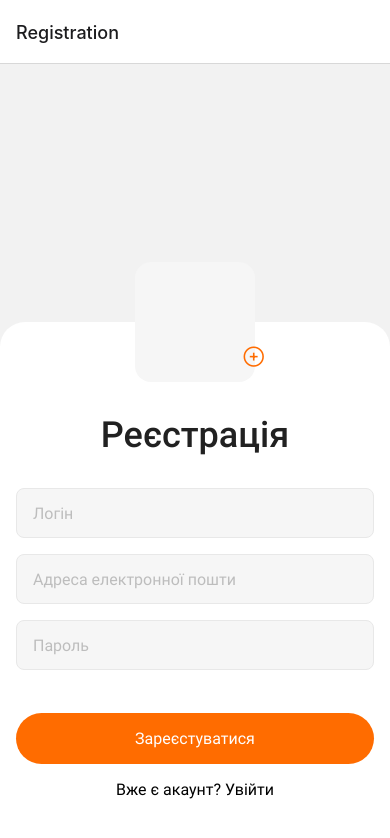
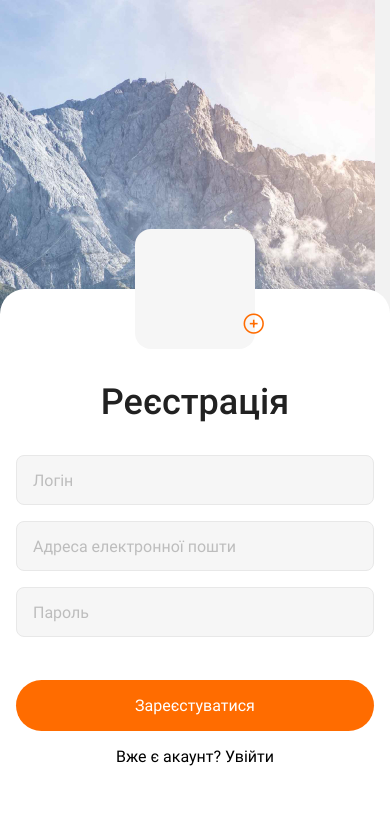
Before and after one commit to Andriy-Lik/goit-react-native, a React Native app: screen /Registration in a window 390 px wide. Shown: the top 838 px of the page. Built offline with nearby package versions, Linux system fonts and the light colour scheme.

Commit message:
add background to RegistratuionScreen

```diff
--- a/App.js
+++ b/App.js
@@ -27,9 +27,9 @@ const App = () => {
     return (
       <NavigationContainer>
         <MainStack.Navigator initialRouteName="RegistrationScreen">
-          <MainStack.Screen name="Registration" component={RegistrationScreen} />
-          <MainStack.Screen name="Login" component={LoginScreen} />
-          <MainStack.Screen name="Home" component={Home} />
+          <MainStack.Screen name="Registration" component={RegistrationScreen} options={{ headerShown: false }} />
+          <MainStack.Screen name="Login" component={LoginScreen} options={{ headerShown: false }} />
+          <MainStack.Screen name="Home" component={Home} options={{ headerShown: false }} />
         </MainStack.Navigator>
         {/* <View style={styles.container}> */}
           {/* <Image source={PhotoBG} style={styles.image} /> */}
--- a/package.json
+++ b/package.json
@@ -23,7 +23,7 @@
     "react-dom": "18.2.0",
     "react-native": "0.71.8",
     "react-native-gesture-handler": "~2.9.0",
-    "react-native-reanimated": "^2.14.4",
+    "react-native-reanimated": "~2.14.4",
     "react-native-safe-area-context": "4.5.0",
     "react-native-screens": "~3.20.0",
     "react-native-vector-icons": "^10.0.0",
--- a/src/Screens/CreatePostsScreen.js
+++ b/src/Screens/CreatePostsScreen.js
@@ -1,15 +1,20 @@
-import React, { useState } from "react";
+import React from "react";
+import { StyleSheet, View, Text } from "react-native";
 
 const CreatePostScreen = () => {
-
+  return (
+    <View style={styles.container}>
+      <Text>CreatePostScreen</Text>
+    </View>
+  );
 };
 
 const styles = StyleSheet.create({
-    container: {
-      flex: 1,
-      alignItems: "center",
-      justifyContent: "center",
-    },
+  container: {
+    flex: 1,
+    alignItems: "center",
+    justifyContent: "center",
+  },
 });
 
 export default CreatePostScreen;
--- a/src/Screens/Home.js
+++ b/src/Screens/Home.js
@@ -1,23 +1,21 @@
-import React, { useState } from "react";
-import { View, Text } from "react-native";
-import { Feather } from '@expo/vector-icons';
-import { psStyles } from '../styles/homeScreenStyles';
+import React from "react";
+import { createBottomTabNavigator } from "@react-navigation/bottom-tabs";
+import PostsScreen from "./PostsScreen";
+import CreatePostsScreen from './CreatePostsScreen';
+import ProfileScreen from './ProfileScreen';
+
+
+const Tabs = createBottomTabNavigator();
 
 const Home = () => {
     return (
-        <View style={psStyles.container}>
-            <View style={psStyles.header}>
-                <Text style={psStyles.title}>Публікації</Text>
-                <Feather style={psStyles.iconLogOut} name="log-out" size={24}  />
-            </View>
-            <View style={psStyles.body}></View>
-
-            <View style={psStyles.tabBar}>
-                <Feather style={psStyles.iconTabBar} name="grid" size={24} />
-                <Feather style={psStyles.iconTabBar} name="user" size={24} />
-            </View>
-
-        </View>
+        <Tabs.Navigator
+            screenOptions={({ route }) => ({})}
+        >
+            <Tabs.Screen name="Публікації" component={PostsScreen} options={{ headerShown: false }} />
+            <Tabs.Screen name="Створити публікацію" component={CreatePostsScreen} options={{ headerShown: false }} />
+            <Tabs.Screen name="Профіль" component={ProfileScreen} options={{ headerShown: false, }} />
+        </Tabs.Navigator>
     );
 };
 
--- a/src/Screens/LoginScreen.js
+++ b/src/Screens/LoginScreen.js
@@ -5,7 +5,7 @@ import {
     KeyboardAvoidingView, Alert, Platform, Keyboard
 } from "react-native";
 import { useNavigation } from '@react-navigation/native';
-import { screenStyles } from '../styles/screenStyles';
+import { screenStyles } from '../styles/regLogStyles';
 import { buttonStyles } from '../styles/buttonStyles';
 
 const LoginScreen = () => {
@@ -14,12 +14,12 @@ const LoginScreen = () => {
     const [email, setEmail] = useState('');
     const [password, setPassword] = useState('');
 
-    const onLogin = () => {
-        console.log(email, password);
-        Alert.alert("Credentials", `${email} + ${password}`);
-        setEmail('');
-        setPassword('');
-    };
+    // const onLogin = () => {
+    //     console.log(email, password);
+    //     Alert.alert("Credentials", `${email} + ${password}`);
+    //     setEmail('');
+    //     setPassword('');
+    // };
 
     const handleEmail = text => {
         setEmail(text);
@@ -50,7 +50,7 @@ const LoginScreen = () => {
                     />
                 </KeyboardAvoidingView>
 
-                <TouchableOpacity style={buttonStyles.button} onPress={onLogin}>
+                <TouchableOpacity style={buttonStyles.button} onPress={() => navigation.navigate("Home")}>
                     <Text style={screenStyles.buttonText}>Увійти</Text>
                 </TouchableOpacity>
 
--- /dev/null
+++ b/src/Screens/PostsScreen.js
@@ -0,0 +1,24 @@
+import React from "react";
+import { View, Text } from "react-native";
+import { Feather } from '@expo/vector-icons';
+import { psStyles } from '../styles/postsScreenStyles';
+
+const PostScreen = () => {
+    return (
+        <View style={psStyles.container}>
+            <View style={psStyles.header}>
+                <Text style={psStyles.title}>Публікації</Text>
+                <Feather style={psStyles.iconLogOut} name="log-out" size={24}  />
+            </View>
+            <View style={psStyles.body}></View>
+
+            <View style={psStyles.tabBar}>
+                <Feather style={psStyles.iconTabBar} name="grid" size={24} />
+                <Feather style={psStyles.iconTabBar} name="user" size={24} />
+            </View>
+
+        </View>
+    );
+};
+
+export default PostScreen;
--- a/src/Screens/ProfileScreen.js
+++ b/src/Screens/ProfileScreen.js
@@ -1,4 +1,5 @@
-import React, { useState } from "react";
+import React from "react";
+import { StyleSheet, View, Text } from "react-native";
 
 const ProfileScreen = () => {
     return (
--- a/src/Screens/RegistrationScreen.js
+++ b/src/Screens/RegistrationScreen.js
@@ -1,12 +1,13 @@
 import React, { useState } from "react";
 import {
-    View, TextInput, Text, TouchableOpacity, TouchableWithoutFeedback,
+    View, TextInput, Text, TouchableOpacity, TouchableWithoutFeedback, ImageBackground,
     Keyboard, KeyboardAvoidingView, Platform, Alert,
 } from "react-native";
 import { useNavigation } from '@react-navigation/native';
 import { Ionicons } from '@expo/vector-icons';
-import { screenStyles } from '../styles/screenStyles';
+import { regLogStyles } from '../styles/regLogStyles';
 import { buttonStyles } from '../styles/buttonStyles';
+import PhotoBG from '../images/PhotoBG.jpg';
 
 
 const RegistrationScreen = () => {
@@ -16,13 +17,13 @@ const RegistrationScreen = () => {
     const [email, setEmail] = useState('');
     const [password, setPassword] = useState('');
 
-    const onLogin = () => {
-        console.log(login, email, password);
-        Alert.alert("Credentials", `${login} + ${email} + ${password}`);
-        setLogin('');
-        setEmail('');
-        setPassword('');
-    };
+    // const onLogin = () => {
+    //     console.log(login, email, password);
+    //     Alert.alert("Credentials", `${login} + ${email} + ${password}`);
+    //     setLogin('');
+    //     setEmail('');
+    //     setPassword('');
+    // };
 
     const handleLogin = text => {
         setLogin(text);
@@ -38,29 +39,31 @@ const RegistrationScreen = () => {
 
     return (
         <TouchableWithoutFeedback onPress={Keyboard.dismiss}>
-            <View style={screenStyles.form}>
-                <View style={screenStyles.addPhoto}>
+            <View style={regLogStyles.container}>
+                <ImageBackground source={require("../images/PhotoBG.jpg")} style={regLogStyles.image} />
+                <View style={regLogStyles.form}>
+                <View style={regLogStyles.addPhoto}>
                     <TouchableOpacity style={buttonStyles.addPhotoButton}>
                         <Ionicons style={buttonStyles.addPhotoIcon} name="add-circle-outline" size={25} color="#FF6C00"  />
                     </TouchableOpacity>
                 </View>
 
-                <Text style={screenStyles.title}>Реєстрація</Text>
+                <Text style={regLogStyles.title}>Реєстрація</Text>
                 <KeyboardAvoidingView behavior={Platform.OS == "ios" ? "padding" : "height"}>
                     <TextInput
-                        style={screenStyles.input}
+                        style={regLogStyles.input}
                         value={login}
                         placeholder="Логін"
                         onChangeText={handleLogin}
                     />
                     <TextInput
-                        style={screenStyles.input}
+                        style={regLogStyles.input}
                         value={email}
                         placeholder="Адреса електронної пошти"
                         onChangeText={handleEmail}
                     />
                     <TextInput
-                        style={screenStyles.input}
+                        style={regLogStyles.input}
                         value={password}
                         placeholder="Пароль"
                         onChangeText={handlePassword}
@@ -68,13 +71,15 @@ const RegistrationScreen = () => {
                     />
                 </KeyboardAvoidingView>
 
-                <TouchableOpacity style={buttonStyles.button} onPress={onLogin}>
-                    <Text style={screenStyles.buttonText}>Зареєстуватися</Text>
+                <TouchableOpacity style={buttonStyles.button} onPress={() => navigation.navigate("Home")}>
+                    <Text style={regLogStyles.buttonText}>Зареєстуватися</Text>
                 </TouchableOpacity>
 
-                <TouchableOpacity style={screenStyles.regLink} onPress={() => navigation.navigate("Login")}>
-                    <Text style={screenStyles.text}>Вже є акаунт? Увійти</Text>
+                <TouchableOpacity style={regLogStyles.regLink} onPress={() => navigation.navigate("Login")}>
+                    <Text style={regLogStyles.text}>Вже є акаунт? Увійти</Text>
                 </TouchableOpacity>
+                </View>
+
             </View>
         </TouchableWithoutFeedback>
 
--- a/src/styles/screenStyles.js
+++ b/src/styles/regLogStyles.js
@@ -1,6 +1,9 @@
 import { StyleSheet } from "react-native";
 
-export const screenStyles = StyleSheet.create({
+export const regLogStyles = StyleSheet.create({
+    container: {
+        flex: 1,
+    },
     form: {
         width: '100%',
         marginTop: 'auto',
@@ -8,6 +11,13 @@ export const screenStyles = StyleSheet.create({
         backgroundColor: '#fff',
         borderTopLeftRadius: 25,
         borderTopRightRadius: 25,
+    },
+    image: {
+        position: 'absolute',
+        top: 0,
+        bottom: 0,
+        left: 0,
+        right: 0,
     },
     addPhoto: {
         width: 120,
@@ -45,7 +55,7 @@ export const screenStyles = StyleSheet.create({
         fontSize: 16,
     },
     regLink: {
-        marginBottom: 45,
+        marginBottom: 78,
     },
     loginLink: {
         marginBottom: 111,
```
Also changed, not shown: src/styles/postsScreenStyles.js (renamed from src/styles/homeScreenStyles.js), 1 other file (tests, documents, lock files or other folders).
